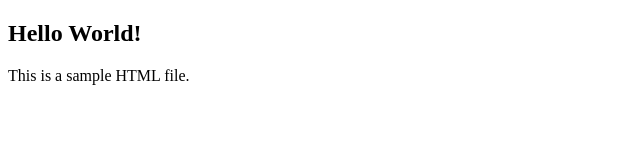
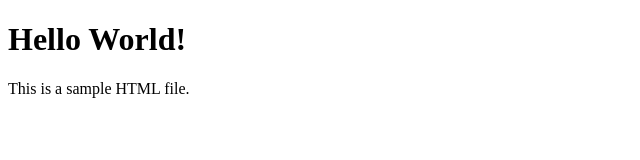
Before and after one commit to Rohit3920/rushya-randchya, a plain HTML site: page index.html in a window 1280 px wide. Shown: the whole page, without its empty margins (0-640 px from the left). Drawn offline with Linux system fonts and the light colour scheme.

Commit message:
change the file in github

```diff
--- a/index.html
+++ b/index.html
@@ -6,7 +6,7 @@
     <title>Document</title>
 </head>
 <body>
-    <h2>Hello World!</h2>
+    <h1>Hello World!</h1>
     <p>This is a sample HTML file.</p>
 </body>
 </html>
```
